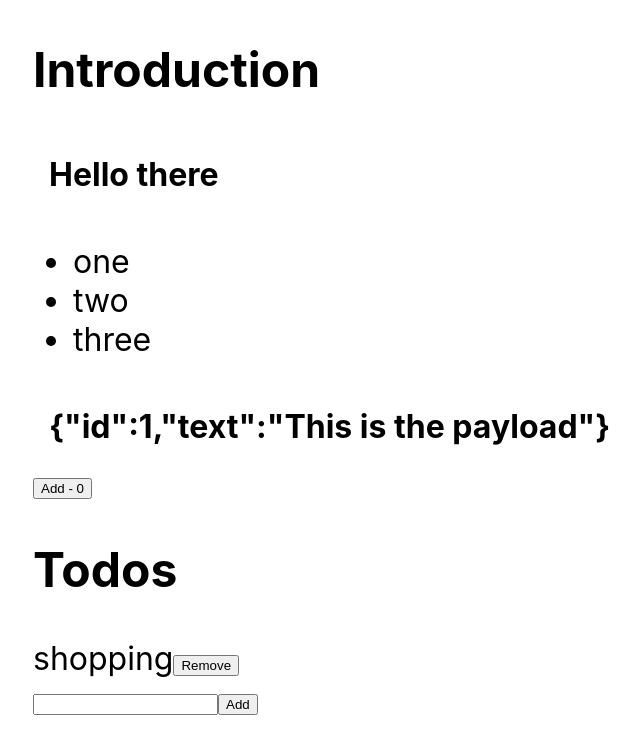
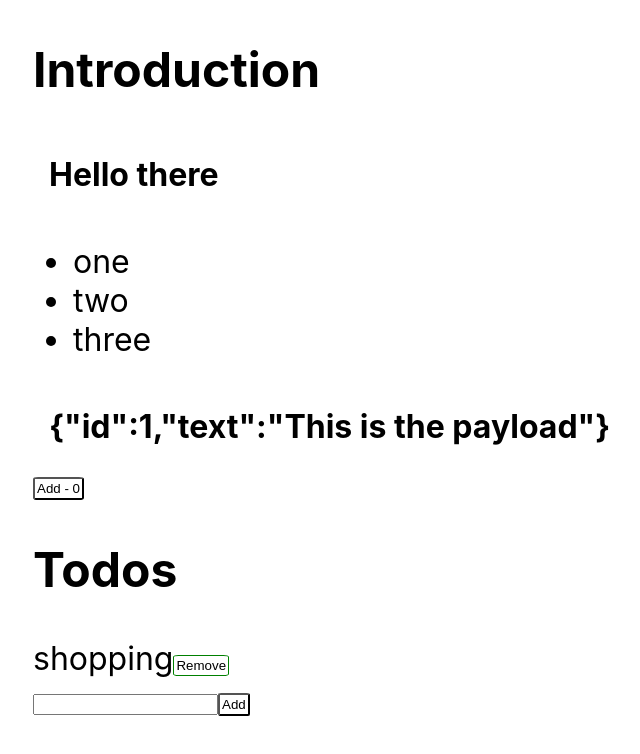
Before and after one commit to hbzhou/react-app-ts, a React (Create React App) app: page / in a window 1280 px wide. Shown: the top 754 px of the page, without its empty margins (207-847 px from the left). Built offline with nearby package versions, Linux system fonts and the light colour scheme.

Commit message:
feat: add customized component Button

```diff
--- a/src/App.tsx
+++ b/src/App.tsx
@@ -6,6 +6,7 @@ import List from "./components/List";
 import "./App.css";
 import Incrementor from "./components/Incrementor";
 import { useNumber } from "./hooks/hooks";
+import Button from "./components/Button";
 
 function App() {
   const newTodoRef = useRef<HTMLInputElement>(null);
@@ -46,13 +47,20 @@ function App() {
         return (
           <div key={todo.id}>
             {todo.text}
-            <button onClick={() => dispatch({ type: "REMOVE", id: todo.id })}>Remove</button>
+            <Button
+              style={{
+                border: "1px solid green",
+              }}
+              onClick={() => dispatch({ type: "REMOVE", id: todo.id })}
+            >
+              Remove
+            </Button>
           </div>
         );
       })}
       <div>
         <input type='text' ref={newTodoRef} />
-        <button onClick={onAddTodo}>Add</button>
+        <Button onClick={onAddTodo}>Add</Button>
       </div>
     </div>
   );
--- a/src/components/Button.tsx
+++ b/src/components/Button.tsx
@@ -1,7 +1,11 @@
-import React, { ButtonHTMLAttributes, DetailedHTMLFactory } from "react";
+import React from "react";
 
-const Button: React.FC<DetailedHTMLFactory<ButtonHTMLAttributes<HTMLButtonElement>, HTMLButtonElement> & { children: React.ReactNode }> = ({
-  children,
-}) => <button>{children}</button>;
+const Button: React.FC<React.DetailedHTMLProps<React.ButtonHTMLAttributes<HTMLButtonElement>, HTMLButtonElement>> & {
+  title?: string;
+} = ({ children, title, style, ...rest }) => (
+  <button {...rest} style={{ ...style, background: "white", padding: "2px", borderRadius: "10%" }}>
+    {title ?? children}
+  </button>
+);
 
 export default Button;
--- a/src/components/Incrementor.tsx
+++ b/src/components/Incrementor.tsx
@@ -1,11 +1,12 @@
 import React from "react";
+import Button from "./Button";
 import { UseNumberSetValue, UseNumberValue } from "../types/useNumber";
 
 const Incrementor: React.FC<{
   value: UseNumberValue;
   setValue: UseNumberSetValue;
 }> = ({ value, setValue }) => {
-  return <button onClick={() => setValue(value + 1)}>Add - {value}</button>;
+  return <Button onClick={() => setValue(value + 1)} title={`Add - ${value}`} />;
 };
 
 export default Incrementor;
```
